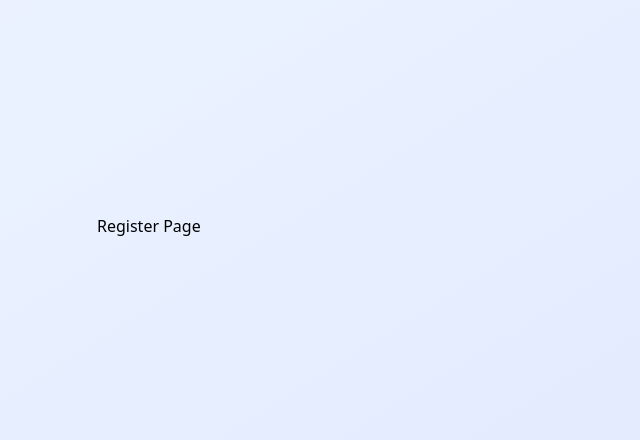
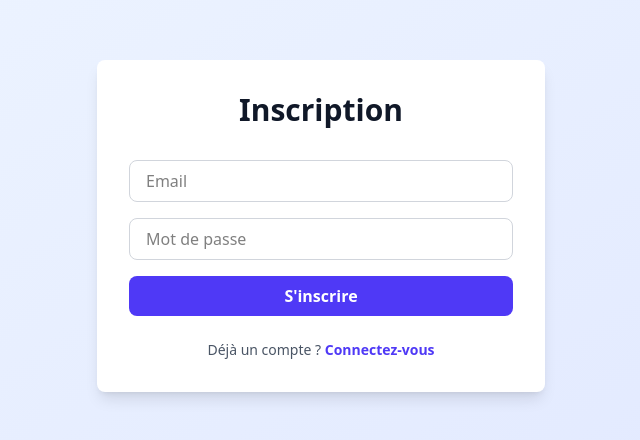
Before and after one commit to the0b51d14n/SupTaskFlow, a React (Vite) app in the folder frontend/: page /auth/register in a window 1280 px wide. Shown: the part 174-614 px from the top of the page, without its empty margins (319-959 px from the left). Built offline with nearby package versions, Linux system fonts and the light colour scheme.

Commit message:
Rewrote register page

```diff
--- a/frontend/src/pages/auth/Login.tsx
+++ b/frontend/src/pages/auth/Login.tsx
@@ -1,5 +1,5 @@
 import { useState } from "react";
-import { Link } from "react-router";
+import { Link } from "react-router-dom";
 
 export default function LoginPage() {
 	const [email, setEmail] = useState("");
--- a/frontend/src/pages/auth/Register.tsx
+++ b/frontend/src/pages/auth/Register.tsx
@@ -1,9 +1,8 @@
 import { useState } from "react";
+import { Link } from "react-router-dom";
 import { mockAuth } from "../../api/mockApi";
 
-type Props = { onRegister: () => void };
-
-export default function Register({ onRegister }: Props) {
+export default function RegisterPage() {
 	const [email, setEmail] = useState("");
 	const [password, setPassword] = useState("");
 	const [loading, setLoading] = useState(false);
@@ -21,7 +20,6 @@ export default function Register({ onRegister }: Props) {
 			setSuccess("Inscription réussie ! Vous pouvez maintenant vous connecter.");
 			setEmail("");
 			setPassword("");
-            setTimeout(onRegister, 2000);
 		} else setError(res.message || "Erreur inconnue");
 	};
 
@@ -48,7 +46,7 @@ export default function Register({ onRegister }: Props) {
 				<button
 					type="submit"
 					disabled={loading}
-                    className="w-full bg-indigo-600 hover:bg-indigo-700 disabled:bg-gray-400 text-white font-semibold py-2 px-4 rounded-lg transition-colors"
+					className="w-full bg-indigo-600 hover:bg-indigo-700 disabled:cursor-not-allowed disabled:bg-gray-400 cursor-pointer text-white font-semibold py-2 px-4 rounded-lg transition-colors"
 				>
 					{loading ? "Inscription..." : "S'inscrire"}
 				</button>
@@ -57,12 +55,9 @@ export default function Register({ onRegister }: Props) {
 			</form>
 			<p className="text-center text-gray-600 text-sm mt-6">
 				Déjà un compte ?{" "}
-                <span
-                    onClick={onRegister}
-                    className="text-indigo-600 font-semibold cursor-pointer hover:text-indigo-700 transition-colors"
-                >
+				<Link to="/auth/login" className="text-indigo-600 font-semibold hover:text-indigo-700 transition-colors">
 					Connectez-vous
-                </span>
+				</Link>
 			</p>
 		</div>
 	);
--- a/frontend/src/router/Router.tsx
+++ b/frontend/src/router/Router.tsx
@@ -4,6 +4,7 @@ import AuthLayout from "../layouts/AuthLayout";
 import DefaultLayout from "../layouts/DefaultLayout";
 
 import LoginPage from "../pages/auth/Login";
+import RegisterPage from "../pages/auth/Register";
 
 const router = createBrowserRouter([
   {
@@ -34,7 +35,7 @@ const router = createBrowserRouter([
       },
       {
         path: "register",
-        element: <div>Register Page</div>,
+        element: <RegisterPage />,
       },
     ],
   },
```
Lines whose indentation alone changed are shown as unchanged.
